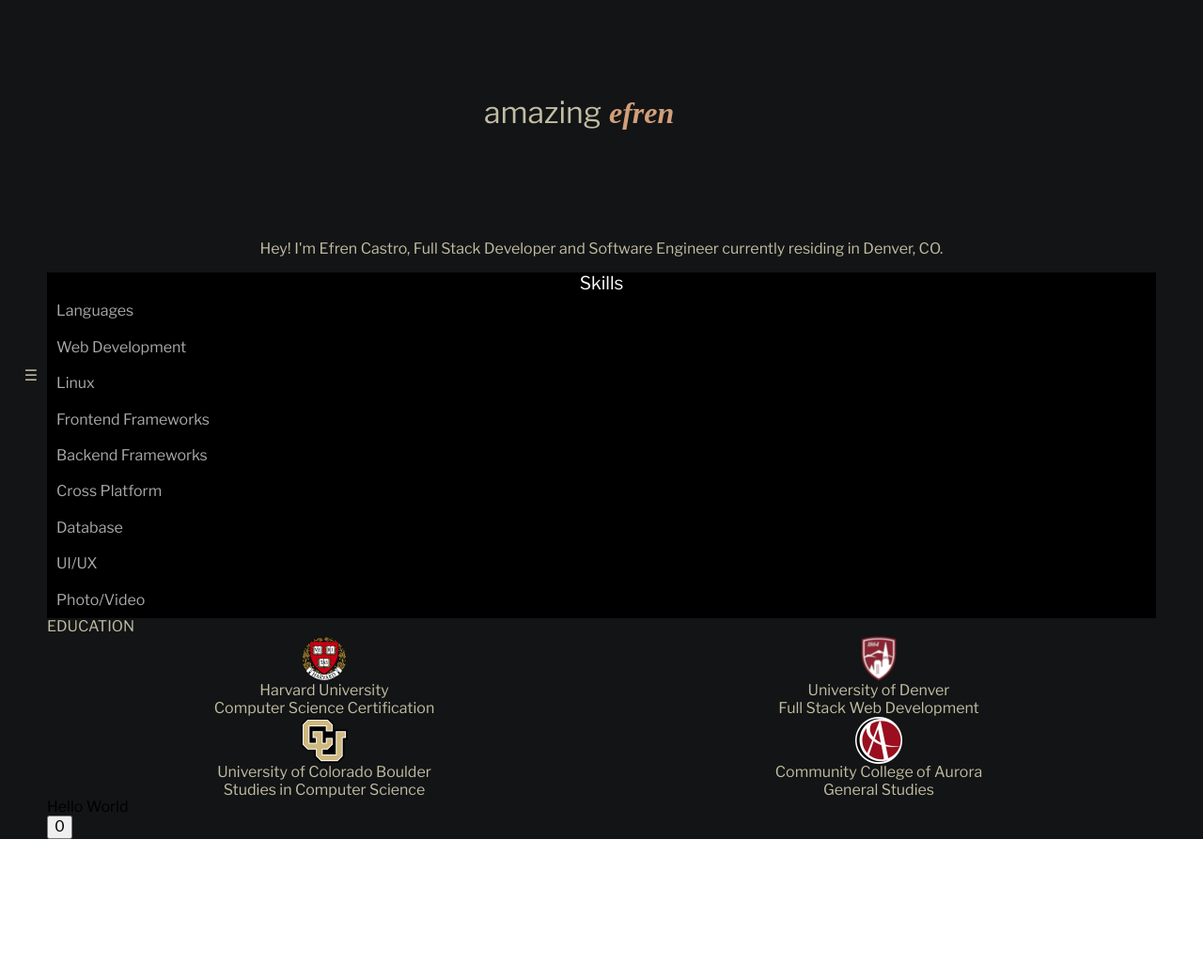
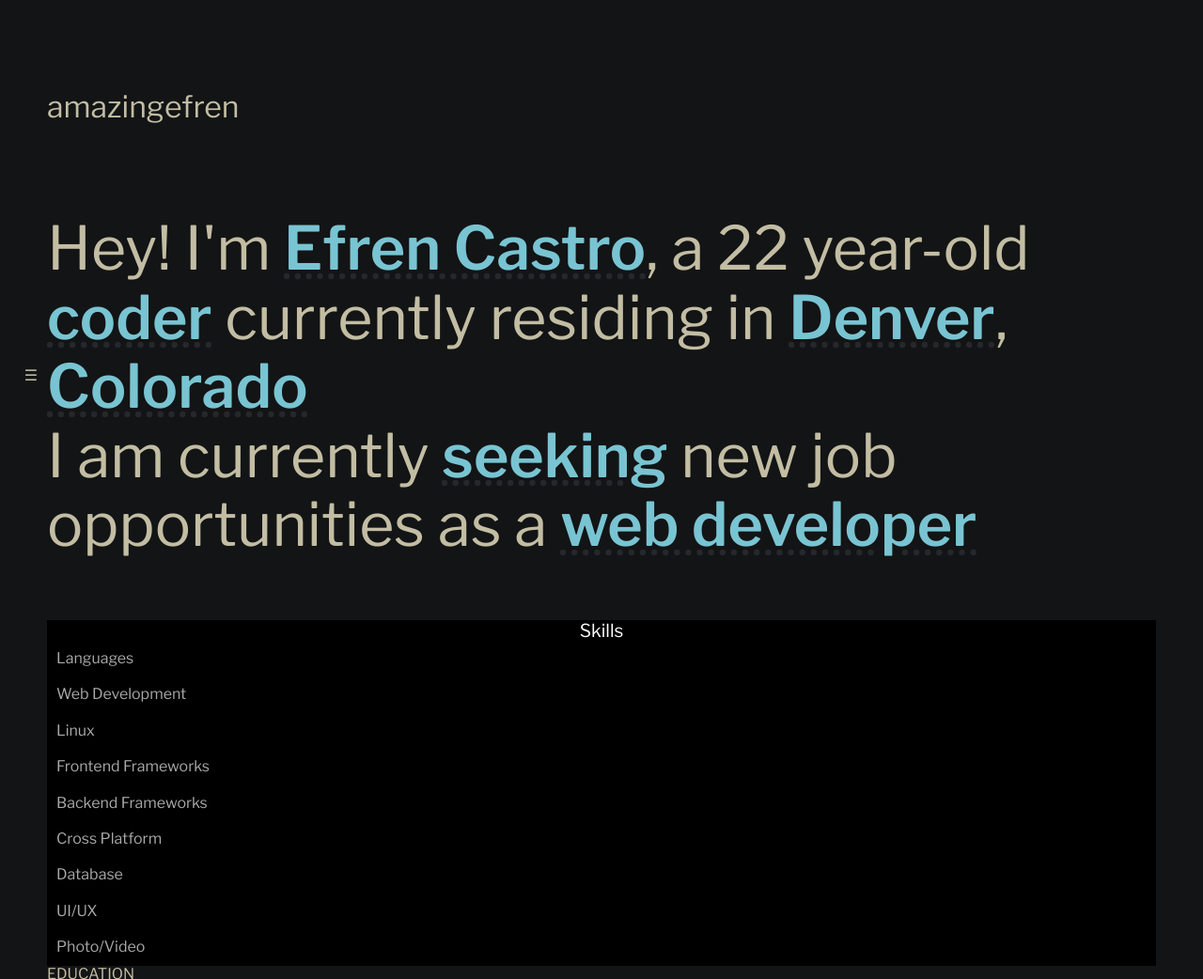
Before and after one commit to amazingefren/amazingefren.com, a Gatsby site: page / in a window 1280 px wide. Shown: the top 1042 px of the page at 94% size. Before the commit the page ends 893 px from the top, so only its background shows below. Built offline with nearby package versions, Linux system fonts and the light colour scheme; Gatsby itself is replaced by a stand-in of ours; a web font is replaced by a local one.

Commit message:
header animation changes, some about-me-styling

```diff
--- a/src/components/about.scss
+++ b/src/components/about.scss
@@ -4,4 +4,11 @@
   justify-content: center;
   background-color: $theme-bg;
   color: $theme-fg;
+  font-size: 4em;
 }
+
+.about-emphasis{
+  color: $theme-blue;
+  font-weight: bold;
+  text-decoration: $theme-bg-alt underline dotted;
+}
--- a/src/components/about.tsx
+++ b/src/components/about.tsx
@@ -4,50 +4,23 @@ import "./about.scss";
 const about_me = () => {
   return (
     <p>
-      Hey! I'm Efren Castro, Full Stack Developer and Software Engineer
-      currently residing in Denver, CO.
+      Hey! I'm {" "}
+      <span className="about-emphasis">Efren Castro</span>, a 22 year-old {" "}
+      <span className="about-emphasis">coder</span> currently residing in {" "}
+      <span className="about-emphasis">Denver</span>,
+      <span className="about-emphasis" id="about-colorado"> Colorado</span>
+      <br/>
+      I am currently {" "}
+      <span className="about-emphasis">seeking</span> new job opportunities as a {" "}
+      <span className="about-emphasis">web developer</span>
     </p>
   );
 };
 
-const describe_me = () => {
-  return <p></p>;
-};
-
-// const why_me = () => {
-//   return (
-//     <p>
-//       I have been a
-//       <i>
-//         <strong> lifelong </strong>
-//       </i>
-//       linux user and have to accredit most of my knowledge to it and its
-//       community
-//     </p>
-//   );
-// };
-
-// const also_me = () => {
-//   return (
-//     <p>
-//       My ventures have gone far and wide
-//       <li>Counter-Strike - Univeristy of Colorado Boulder</li>
-//       <li>Film Award Winner (x3) - Panasonic</li>
-//       <li>Robotic Engineering Mentor</li>
-//       <li>and more...</li>
-//     </p>
-//   );
-// };
-
 const About = () => {
   return (
     <div id="about-root">
-      <div>
-        {about_me()}
-        {describe_me()}
-        {/*why_me()*/}
-        {/*also_me()*/}
-      </div>
+      <div>{about_me()}</div>
     </div>
   );
 };
--- a/src/components/intro.scss
+++ b/src/components/intro.scss
@@ -3,11 +3,12 @@
 #intro-root {
   background-color: $theme-bg;
   color: $theme-fg;
-  max-height: 30vh !important;
-  height: 30vh !important;
+  max-height: 100px !important;
+  padding-top: 64px;
+  height: 100px !important;
   display: flex;
   position:relative;
-  justify-content: center;
+  justify-content: flex-start;
   align-items: center;
   font-size: 2em;
 }
@@ -18,8 +19,12 @@
   color: $theme-fg
 }
 
-#intro-header,#intro-animation-container{
-  width: 50%;
+// #intro-header,#intro-animation-container{
+//   width: auto;
+// }
+
+#intro-animation-container{
+  width: 100%;
 }
 
 #intro-animation-container{
@@ -34,9 +39,6 @@
   left:0;
   top: 50%;
   transform: translateY(-50%);
-  color: $theme-orange;
-  font-weight: bold;
-  font-style: italic;
 }
 
 #intro-anim-1 {
--- a/src/components/intro.tsx
+++ b/src/components/intro.tsx
@@ -46,11 +46,10 @@ const animate = () => {
       );
     } else {
       tl.add({
-        targets: `#intro-footer-arrow`,
-        opacity: 1,
+        targets: `#intro-anim-container`,
+        left: 0,
         duration: 1000,
         easing: "easeOutQuint",
-        translateY: [-10, 0]
       })
     }
   }
@@ -73,7 +72,7 @@ const Intro: React.FC = () => {
           &nbsp;software engineer
         </span>
         <span id="intro-anim-3" className="iao">
-          &nbsp;efren
+          efren
         </span>
       </div>
       {/*<div id="intro-footer">
```
